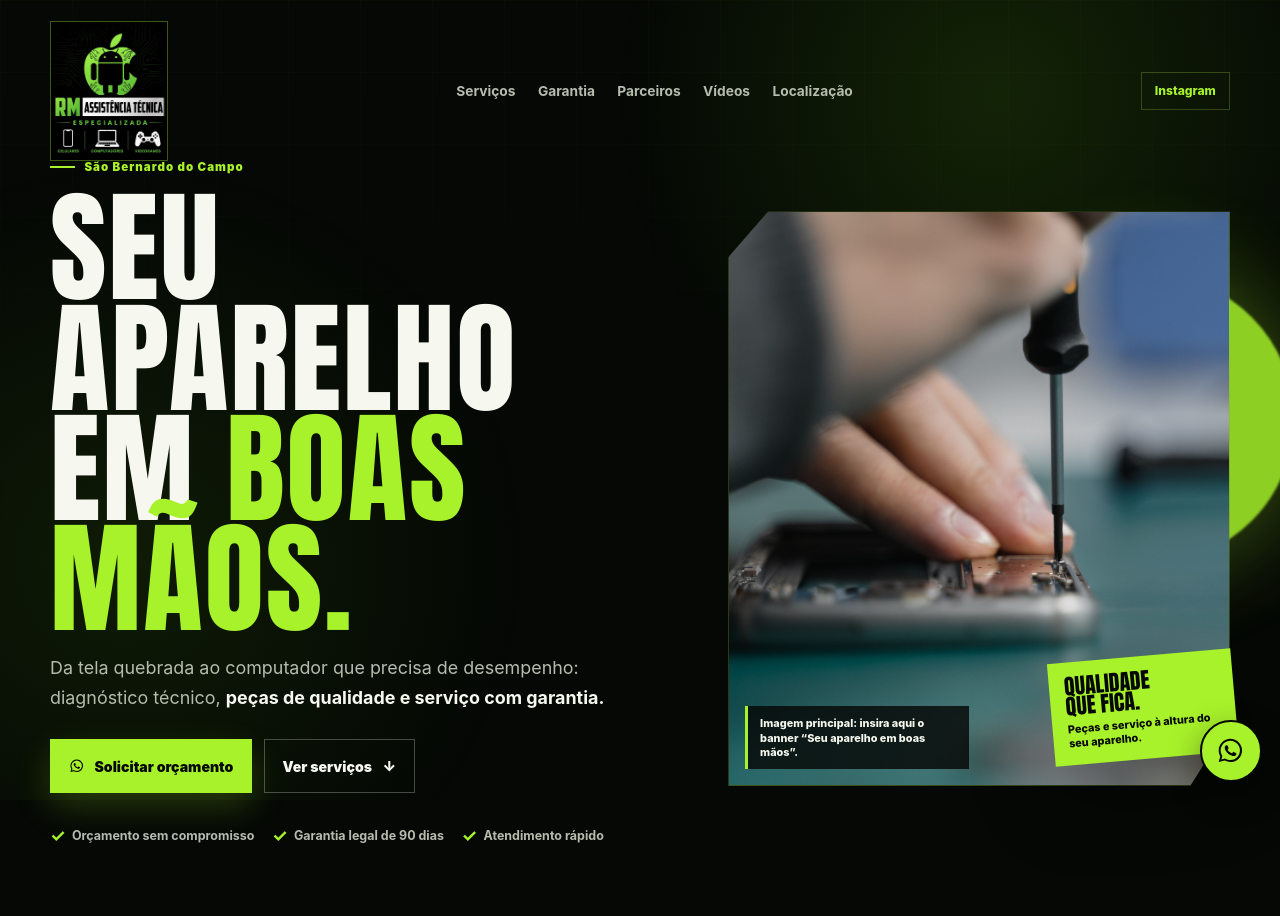
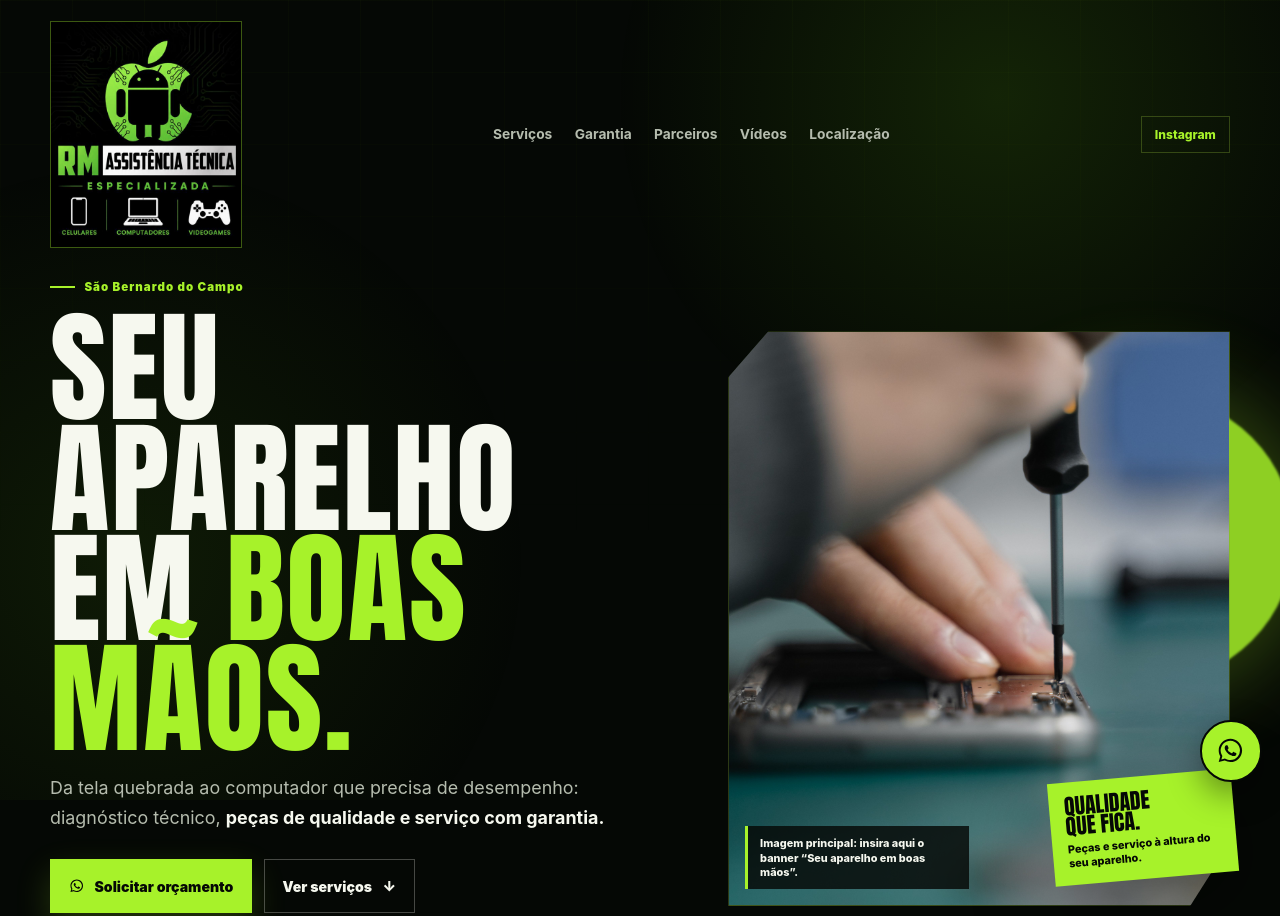
Before and after one commit to RenanPiccinini/rm-assistencia, a plain HTML site: page index.html in a window 1280 px wide. Shown: the top 916 px of the page. Drawn offline with Linux system fonts and the light colour scheme.

Commit message:
Align desktop logo with location label
Size the desktop brand image to the location label width and add clear hero spacing.

Co-Authored-By: Claude Sonnet 5 <noreply@anthropic.com>

```diff
--- a/index.html
+++ b/index.html
@@ -232,8 +232,9 @@
     }
     @media (min-width: 920px) {
       .site-header { padding-block: 1.3rem; }
+      .brand-logo { width: 12rem; }
       .nav-links { display: flex; }
-      .hero { padding-block: 9.5rem 5.5rem; }
+      .hero { padding-block: 17rem 5.5rem; }
       .hero-grid { grid-template-columns: 1.05fr .95fr; gap: 3.5rem; }
       .hero-visual { min-height: 575px; }
       .device-stage { inset: 0 0 0 2rem; }
```
